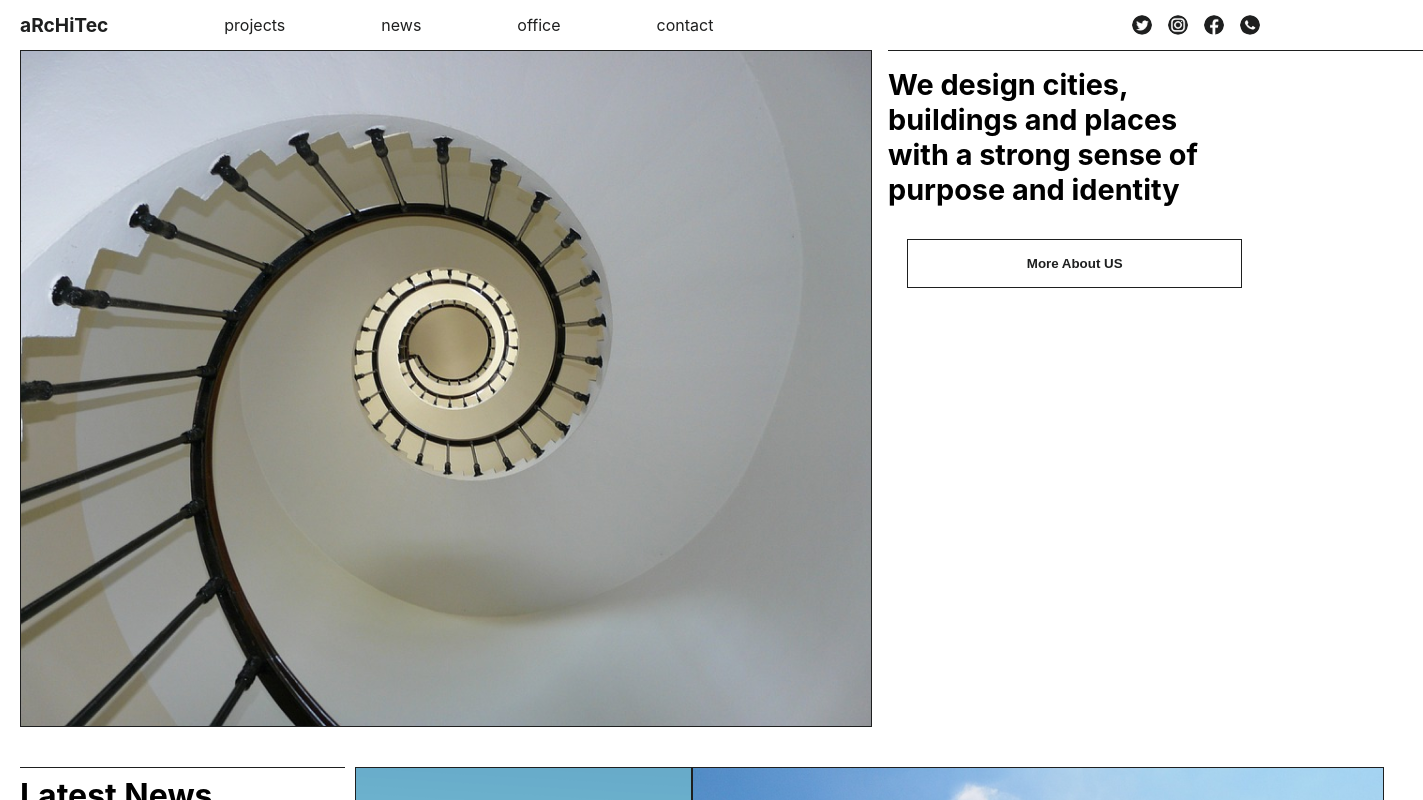
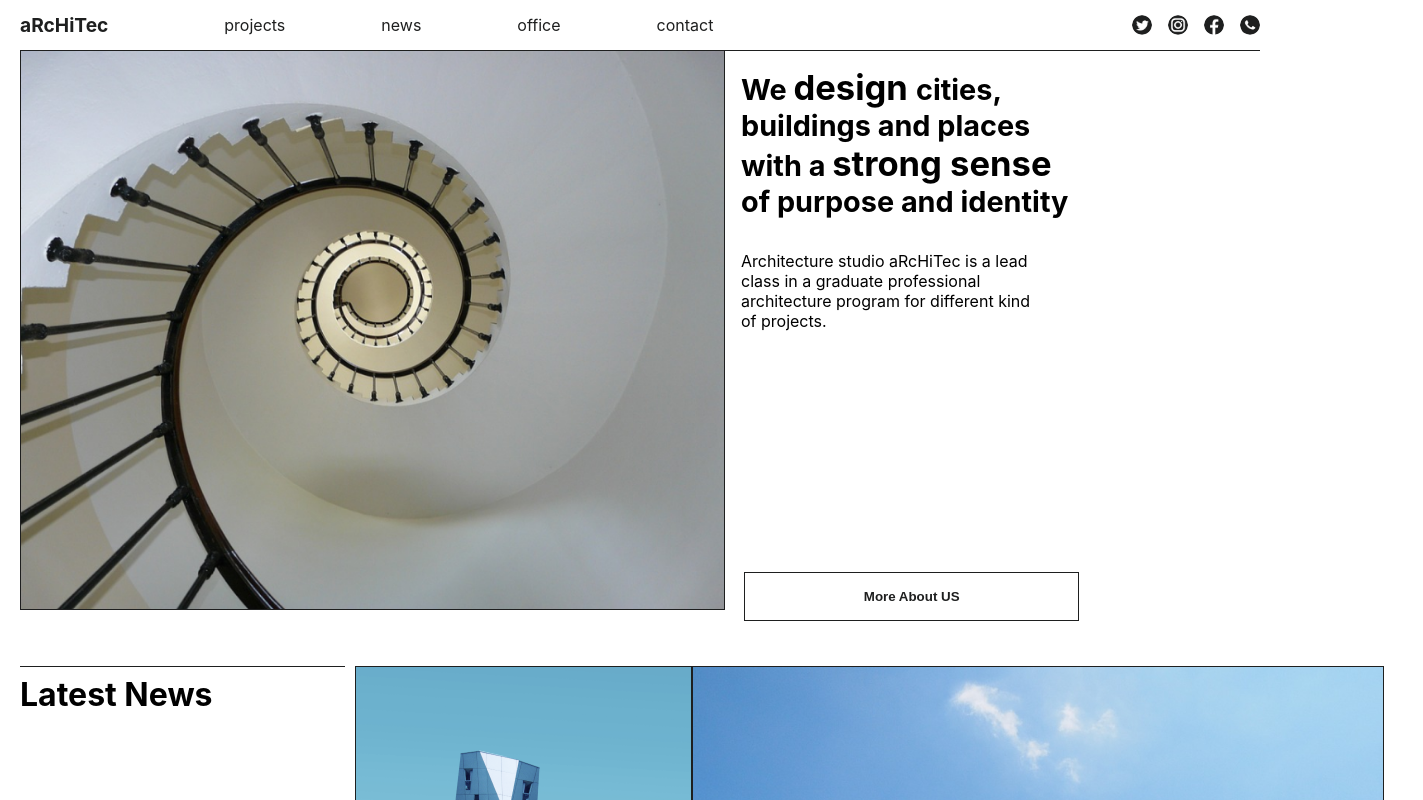
Before and after one commit to versi-on/architecture-office, a React (Create React App) app: page / in a window 1280 px wide. Shown: the top 800 px of the page, 1423 px wide, since content can reach past the window. Built offline with nearby package versions, Linux system fonts and the light colour scheme.

Commit message:
little changes

```diff
--- a/src/components/Hero.js
+++ b/src/components/Hero.js
@@ -4,13 +4,21 @@ import heroImg from '../assets/images/img-hero.png'
 export default function Hero() {
     return (
         <div className='hero row'>
-            <img src={heroImg} alt="hero" className='hero__img' width="700" />
-            <div className="hero__content column">
+            <div className="hero-img-container">
+                <img src={heroImg} alt="hero" className='hero__img' width="700" />
+            </div>
+            <div className="hero-content-container column">
                 <div className='line line-long'></div>
-                <h1 className='hero__title'>We <span className='bold'>design cities</span>, <br />
-                    <span className='bold'> buildings </span> and <span className='bold'>places</span> <br /> with a strong sense of <br />
-                    <span className='bold'> purpose </span> and <span className='bold'> identity</span>
-                </h1>
+                <div className="hero__content">
+                    <h1 className='hero__title'>We <span className='bold big'>design </span> cities, <br />
+                        <span className='bold'> buildings </span> and <span className='bold'>places</span> <br /> with a <span className='big'> strong sense </span> <br />
+                        <span className='bold'>  of purpose </span> and <span className='bold'> identity</span>
+                    </h1>
+                    <p className='hero__text'>
+                        Architecture studio <span className='bold_'> aRcHiTec </span>
+                        is a lead class in a graduate professional architecture program for different kind of projects.
+                    </p>
+                </div>
                 <button className='container__btn hero__btn'>More About US</button>
             </div>
         </div>
```
